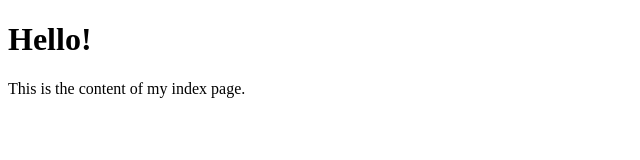
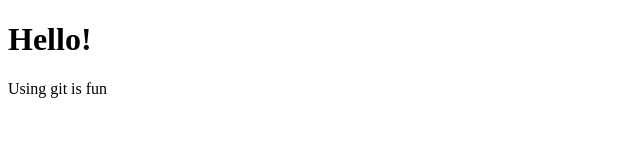
Before and after one commit to Camelia1234567890/git-tips-and-tricks, a plain HTML site: page index.html in a window 1280 px wide. Shown: the whole page, without its empty margins (0-640 px from the left). Drawn offline with Linux system fonts and the light colour scheme.

Commit message:
Updated paragraph message in Index.html

```diff
--- a/index.html
+++ b/index.html
@@ -5,6 +5,6 @@
 </head>
 <body>
     <h1>Hello!</h1>
-    <p>This is the content of my index page.</p>
+    <p>Using git is fun</p>
 </body>
 </html>
```
